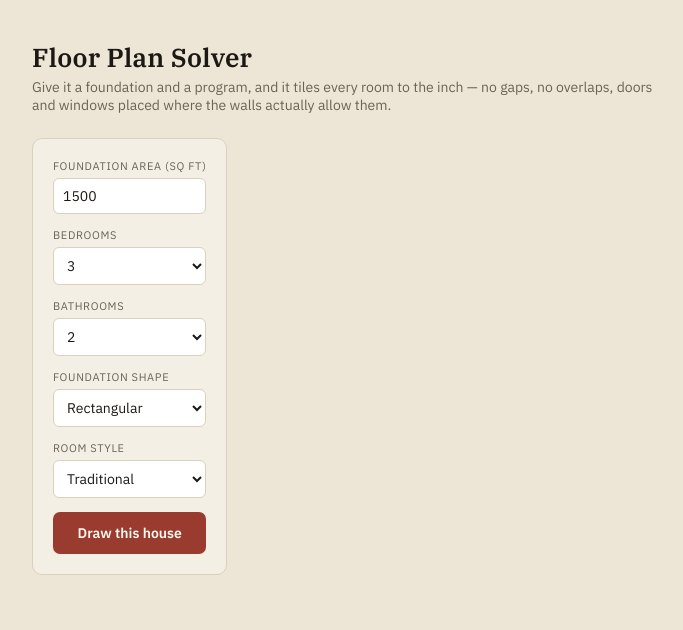
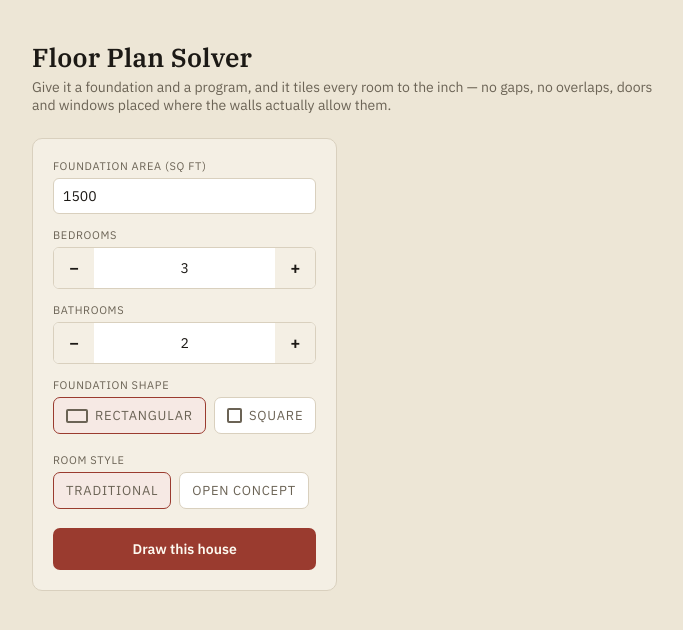
Before and after one commit to thebossnow/floorplan-solver, a Flask app: page / in a window 1280 px wide. Shown: the top 630 px of the page, without its empty margins (84-767 px from the left). Run offline with Flask 3, Linux system fonts and the light colour scheme.

Commit message:
Add interaction polish: chips, steppers, hover-sync, SVG download
Last item from DESIGN-SUGGESTIONS.md's "extras" bucket:
- Shape/style dropdowns replaced with radio-styled chips (shape chips
  carry a small rect/square icon per the doc's mockup)
- Beds/baths replaced with +/- stepper controls (still plain
  <input type="number">, not readonly, so direct typing still works
  as a fallback if JS fails)
- Hover-sync between the drawing and schedule table: to_svg() now
  wraps each room's shapes/labels in <g data-room="{raw_name}">, and
  the schedule rows carry the same raw name, so one small JS listener
  (query by matching data-room, no per-room wiring) highlights both
  sides regardless of which one was hovered
- "Download sheet" button serializes the live SVG (XMLSerializer) to
  a Blob and triggers a client-side download -- no new route, no
  server-side file handling

Verified via direct DOM/JS checks (dispatched mouseenter, inspected
the download Blob's content) since real cursor hover doesn't survive
a screenshot-triggering scroll in this environment.

Co-Authored-By: Claude Sonnet 5 <noreply@anthropic.com>
Claude-Session: https://claude.ai/code/session_01W1M8diPXYBrXkSAx6tZqdT

```diff
--- a/app.py
+++ b/app.py
@@ -48,7 +48,7 @@ def _room_rows(plan):
         kind = room_kind(name)
         swatch = FILL_BY_KIND["sleep"] if kind == "closet" else FILL_BY_KIND[kind]
         rows.append(dict(
-            name=display_name(name), group=GROUP_BY_KIND[kind], swatch=swatch,
+            name=display_name(name), raw_name=name, group=GROUP_BY_KIND[kind], swatch=swatch,
             area=r["area"], target=r["target"], delta=r["area"] - r["target"],
         ))
     order = {g: i for i, g in enumerate(GROUP_ORDER)}
--- a/layout.py
+++ b/layout.py
@@ -677,7 +677,11 @@ def to_svg(plan, fp: Footprint, scale=14, path="plan.svg", openings=None,
     carries overall width/depth dimension strings, a north arrow, and a
     10ft scale bar; title_block, if given, is
     {"title": str, "lines": [str, ...]} drawn as a small block in the
-    bottom-right margin (e.g. area/beds-baths/style/date)."""
+    bottom-right margin (e.g. area/beds-baths/style/date). Each room's
+    shapes and labels sit inside <g data-room="{name}"> (the raw plan
+    key, not display_name()'s formatted label) so a page embedding this
+    markup can hook up hover-sync with a schedule table keyed the same
+    way."""
     W, H = fp.width, fp.height
     margin_left, margin_right, margin_top = 34, 20, 48
     n_tb_lines = len(title_block.get("lines", [])) if title_block else 0
@@ -706,6 +710,7 @@ def to_svg(plan, fp: Footprint, scale=14, path="plan.svg", openings=None,
         p.append(f'<rect x="{x1*scale}" y="{(H-y2)*scale}" width="{(x2-x1)*scale}" '
                  f'height="{(y2-y1)*scale}" fill="{GRID}"/>')
     for n, room in plan.items():
+        p.append(f'<g data-room="{n}">')
         parts = room["parts"]
         fill = _room_fill(n)
         biggest = max(parts, key=lambda pt: pt["area"])
@@ -767,6 +772,7 @@ def to_svg(plan, fp: Footprint, scale=14, path="plan.svg", openings=None,
                 p.append(f'<text x="{cx}" y="{cy+4}" font-family="{FONT_MONO}" '
                          f'font-size="8" text-anchor="middle" fill="{INK}" opacity="0.55">'
                          f'{dims}</text>')
+        p.append('</g>')
     p.append(f'<rect x="0" y="0" width="{W*scale}" height="{H*scale}" '
              f'fill="none" stroke="{INK}" stroke-width="2"/>')
     for o in openings or []:
--- a/templates/index.html
+++ b/templates/index.html
@@ -67,6 +67,40 @@
   .warn { color: var(--accent); font-weight: 600; }
   svg { max-width: 100%; height: auto; border: 1px solid var(--grid); border-radius: 8px;
         background: var(--sheet); }
+  svg g[data-room] { cursor: pointer; }
+  svg g[data-room].room-hover > rect,
+  svg g[data-room].room-hover > polygon { stroke: var(--accent); stroke-width: 3; }
+
+  /* stepper (beds/baths) */
+  .stepper { display: flex; align-items: stretch; border: 1px solid var(--grid);
+             border-radius: 6px; overflow: hidden; background: #fff; }
+  .stepper button { flex: 0 0 40px; min-height: 40px; padding: 0; border: none;
+                     background: var(--sheet-2); font-size: 17px; font-weight: 600;
+                     color: var(--ink); border-radius: 0; }
+  .stepper button:hover { background: var(--grid); }
+  .stepper button:active { transform: none; }
+  .stepper input { border: none; text-align: center; -moz-appearance: textfield; }
+  .stepper input::-webkit-outer-spin-button, .stepper input::-webkit-inner-spin-button {
+    -webkit-appearance: none; margin: 0;
+  }
+
+  /* chips (shape/style) */
+  .chip-group { display: flex; gap: 8px; flex-wrap: wrap; }
+  .chip-group input { position: absolute; opacity: 0; width: 1px; height: 1px; }
+  .chip-group label { display: flex; align-items: center; gap: 7px; padding: 9px 12px;
+                       border: 1px solid var(--grid); border-radius: 7px; background: #fff;
+                       font-size: 13px; cursor: pointer; user-select: none;
+                       transition: border-color 150ms, background 150ms; }
+  .chip-group input:checked + label { border-color: var(--accent); background: #f6e9e4; }
+  .chip-group input:focus-visible + label { outline: 2px solid var(--ink); outline-offset: 1px; }
+  .shape-icon { display: inline-block; border: 2px solid currentColor; border-radius: 2px;
+                flex-shrink: 0; }
+  .shape-icon.rect { width: 22px; height: 14px; }
+  .shape-icon.square { width: 15px; height: 15px; }
+
+  .download-btn { margin-top: 10px; padding: 9px 14px; font-size: 13px; font-weight: 500;
+                   background: #fff; color: var(--ink); border: 1px solid var(--grid); }
+  .download-btn:hover { background: var(--sheet-2); border-color: var(--ink); }
 
   details { margin: 20px 0 0; font-size: 13px; color: var(--ink-soft); }
   details summary { cursor: pointer; user-select: none; }
@@ -83,6 +117,8 @@
        font-size: 10px; letter-spacing: 0.06em; }
   tr.group-row td { padding-top: 14px; font-size: 10px; text-transform: uppercase;
                      letter-spacing: 0.08em; color: var(--ink-soft); border-bottom: none; }
+  tr[data-room] { cursor: pointer; }
+  tr[data-room].room-hover { background: #f6e9e4; }
   .swatch { display: inline-block; width: 10px; height: 10px; border-radius: 2px;
             margin-right: 8px; border: 1px solid rgba(0,0,0,0.15); vertical-align: middle;
             flex-shrink: 0; }
@@ -107,34 +143,40 @@
       </div>
       <div>
         <label for="beds">Bedrooms</label>
-        <select id="beds" name="beds">
-          {% for n in range(1, max_beds + 1) %}
-          <option value="{{ n }}" {{ "selected" if form.beds == n }}>{{ n }}</option>
-          {% endfor %}
-        </select>
+        <div class="stepper" data-min="1" data-max="{{ max_beds }}">
+          <button type="button" data-step="-1" aria-label="Fewer bedrooms">−</button>
+          <input type="number" id="beds" name="beds" min="1" max="{{ max_beds }}" value="{{ form.beds }}">
+          <button type="button" data-step="1" aria-label="More bedrooms">+</button>
+        </div>
       </div>
       <div>
         <label for="baths">Bathrooms</label>
-        <select id="baths" name="baths">
-          {% for n in range(1, max_baths + 1) %}
-          <option value="{{ n }}" {{ "selected" if form.baths == n }}>{{ n }}</option>
-          {% endfor %}
-        </select>
+        <div class="stepper" data-min="1" data-max="{{ max_baths }}">
+          <button type="button" data-step="-1" aria-label="Fewer bathrooms">−</button>
+          <input type="number" id="baths" name="baths" min="1" max="{{ max_baths }}" value="{{ form.baths }}">
+          <button type="button" data-step="1" aria-label="More bathrooms">+</button>
+        </div>
       </div>
       <div>
-        <label for="shape">Foundation shape</label>
-        <select id="shape" name="shape">
-          <option value="rectangular" {{ "selected" if form.shape == "rectangular" }}>Rectangular</option>
-          <option value="square" {{ "selected" if form.shape == "square" }}>Square</option>
-        </select>
+        <label>Foundation shape</label>
+        <div class="chip-group">
+          <input type="radio" id="shape-rectangular" name="shape" value="rectangular"
+                 {{ "checked" if form.shape == "rectangular" }}>
+          <label for="shape-rectangular"><span class="shape-icon rect"></span>Rectangular</label>
+          <input type="radio" id="shape-square" name="shape" value="square"
+                 {{ "checked" if form.shape == "square" }}>
+          <label for="shape-square"><span class="shape-icon square"></span>Square</label>
+        </div>
       </div>
       <div>
-        <label for="style">Room style</label>
-        <select id="style" name="style">
+        <label>Room style</label>
+        <div class="chip-group">
           {% for s in styles %}
-          <option value="{{ s }}" {{ "selected" if form.style == s }}>{{ s.replace("_", " ") | title }}</option>
+          <input type="radio" id="style-{{ s }}" name="style" value="{{ s }}"
+                 {{ "checked" if form.style == s }}>
+          <label for="style-{{ s }}">{{ s.replace("_", " ") | title }}</label>
           {% endfor %}
-        </select>
+        </div>
       </div>
       <button type="submit" id="generate-btn">Draw this house</button>
     </form>
@@ -167,6 +209,8 @@
 
     {{ result.svg | safe }}
 
+    <button type="button" class="download-btn" id="download-svg">Download sheet</button>
+
     <details>
       <summary>How this was built</summary>
       <div class="solver-info">
@@ -189,7 +233,7 @@
     <tr class="group-row"><td colspan="4">{{ r.group }}</td></tr>
     {% set ns.group = r.group %}
     {% endif %}
-    <tr>
+    <tr data-room="{{ r.raw_name }}">
       <td><span class="swatch" style="background:{{ r.swatch }}"></span>{{ r.name }}</td>
       <td>{{ r.area }} sf</td>
       <td>{{ r.target }} sf</td>
@@ -205,6 +249,47 @@
     btn.disabled = true;
     btn.textContent = 'Searching layouts…';
   });
+
+  document.querySelectorAll('.stepper').forEach(function (stepper) {
+    var input = stepper.querySelector('input');
+    var min = parseInt(stepper.dataset.min, 10);
+    var max = parseInt(stepper.dataset.max, 10);
+    stepper.querySelectorAll('button').forEach(function (btn) {
+      btn.addEventListener('click', function () {
+        var v = (parseInt(input.value, 10) || min) + parseInt(btn.dataset.step, 10);
+        input.value = Math.min(max, Math.max(min, v));
+      });
+    });
+  });
+
+  document.querySelectorAll('[data-room]').forEach(function (el) {
+    el.addEventListener('mouseenter', function () {
+      document.querySelectorAll('[data-room="' + CSS.escape(el.dataset.room) + '"]')
+        .forEach(function (m) { m.classList.add('room-hover'); });
+    });
+    el.addEventListener('mouseleave', function () {
+      document.querySelectorAll('[data-room="' + CSS.escape(el.dataset.room) + '"]')
+        .forEach(function (m) { m.classList.remove('room-hover'); });
+    });
+  });
+
+  var downloadBtn = document.getElementById('download-svg');
+  if (downloadBtn) {
+    downloadBtn.addEventListener('click', function () {
+      var svg = document.querySelector('.drawing-col svg');
+      if (!svg) return;
+      var source = '<?xml version="1.0" standalone="no"?>\r\n' + new XMLSerializer().serializeToString(svg);
+      var blob = new Blob([source], {type: 'image/svg+xml;charset=utf-8'});
+      var url = URL.createObjectURL(blob);
+      var a = document.createElement('a');
+      a.href = url;
+      a.download = 'floor-plan.svg';
+      document.body.appendChild(a);
+      a.click();
+      document.body.removeChild(a);
+      URL.revokeObjectURL(url);
+    });
+  }
 </script>
 
 </body>
```
